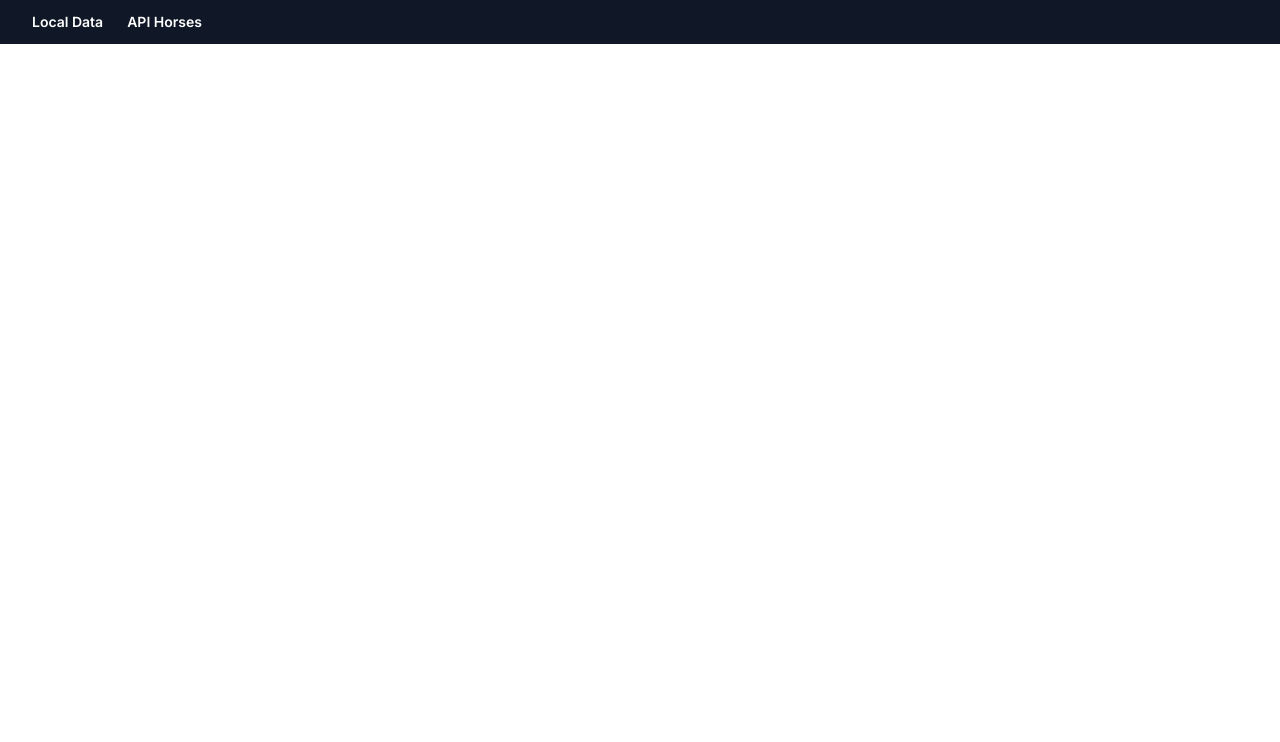
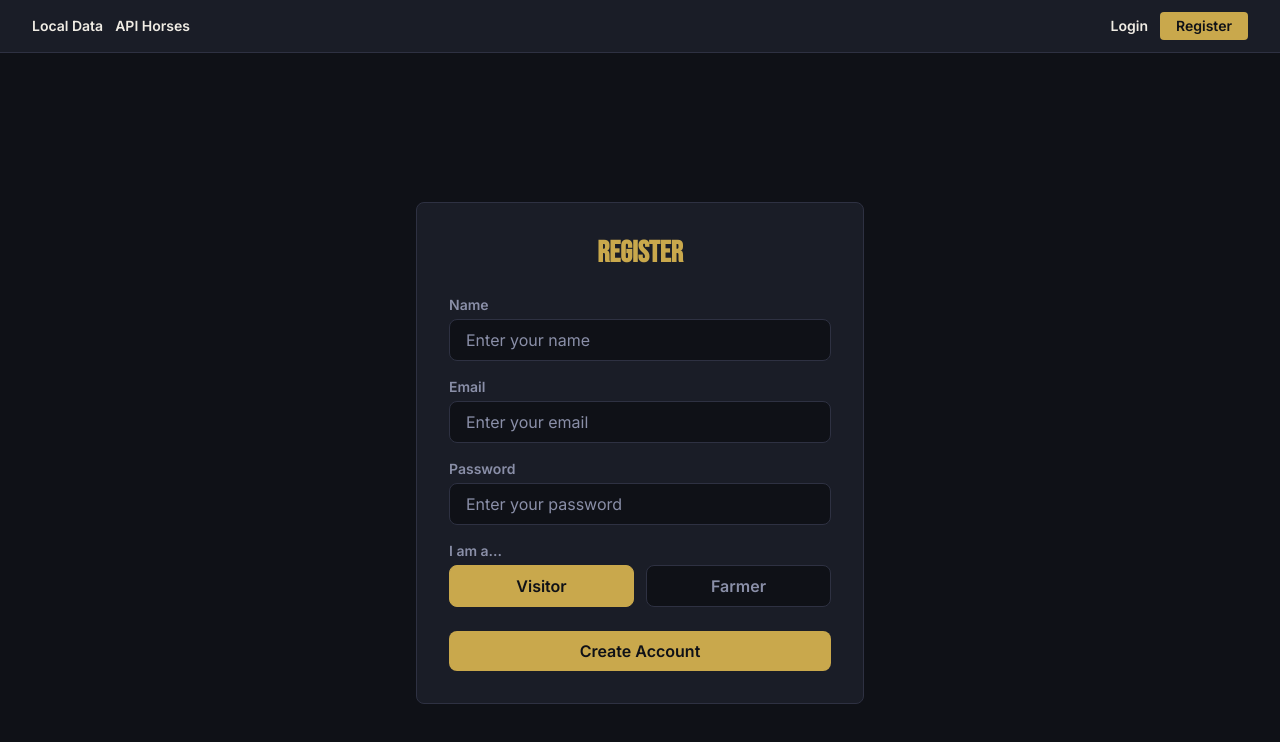
Before and after one commit to Re-Brain/react-refresh-I, a React (Vite) app: page /register in a window 1280 px wide. Shown: the top 742 px of the page. Built offline with nearby package versions, Linux system fonts and the light colour scheme.

Commit message:
Add login and register page

```diff
--- a/src/App.tsx
+++ b/src/App.tsx
@@ -1,17 +1,27 @@
 import { Routes, Route, Link } from 'react-router-dom'
 import HomePage from './pages/HomePage.tsx'
 import ApiHorsesPage from './pages/ApiHorsesPage.tsx'
+import LoginPage from './pages/LoginPage.tsx'
+import RegisterPage from './pages/RegisterPage.tsx'
 
 function App() {
   return (
     <>
-      <nav className="bg-gray-900 text-white flex gap-6 px-8 py-3 text-sm font-bold">
-        <Link to="/" className="hover:text-amber-400 transition">Local Data</Link>
-        <Link to="/api/horses" className="hover:text-amber-400 transition">API Horses</Link>
+      <nav className="bg-brand-surface text-brand-text flex items-center justify-between gap-6 px-8 py-3 text-sm font-bold border-b border-brand-border">
+        <div className="flex items-center gap-3">
+          <Link to="/" className="hover:text-brand-gold transition">Local Data</Link>
+          <Link to="/api/horses" className="hover:text-brand-gold transition">API Horses</Link>
+        </div>
+        <div className="flex items-center gap-3">
+          <Link to="/login" className="hover:text-brand-gold transition">Login</Link>
+          <Link to="/register" className="bg-brand-gold text-brand-bg px-4 py-1 rounded hover:bg-brand-gold-light transition">Register</Link>
+        </div>
       </nav>
       <Routes>
         <Route path="/" element={<HomePage />} />
         <Route path="/api/horses" element={<ApiHorsesPage />} />
+        <Route path="/login" element={<LoginPage />} />
+        <Route path="/register" element={<RegisterPage />} />
       </Routes>
     </>
   )
--- a/src/components/Card.tsx
+++ b/src/components/Card.tsx
@@ -21,25 +21,25 @@ function Card({ name, title, img, age, record, trainer, like, onLike, fav, onBoo
   const [expand, setExpand] = useState(false)
 
   return (
-    <div className="border-2 border-gray p-4 rounded-lg bg-green-900">
+    <div className="border border-brand-border p-4 rounded-lg bg-brand-surface text-brand-text">
       <img src={img} alt={name} className="w-full h-48 object-cover mb-4 rounded" />
 
       <div className="text-center">
-        <h2 className="text-3xl font-bold">{name}</h2>
-        <h3 className="text-xl font-semibold">{title}</h3>
+        <h2 className="text-3xl font-bold text-brand-text">{name}</h2>
+        <h3 className="text-xl font-semibold text-brand-muted">{title}</h3>
 
         <button
           onClick={() => setExpand(!expand)}
-          className="my-2 text-sm text-gray-400 hover:text-gray-200 border rounded-2xl px-3 py-1"
+          className="my-2 text-sm text-brand-muted hover:text-brand-gold border border-brand-border rounded-2xl px-3 py-1 transition"
         >
           {expand ? "Hide Details" : "Show Details"}
         </button>
 
         { expand && (
-          <div className="text-center m-4">
-            <p><span className="font-bold">Age:</span> {age}</p>
-            <p><span className="font-bold">Record:</span> {record}</p>
-            <p><span className="font-bold">Trainer:</span> {trainer}</p>
+          <div className="text-center m-4 text-brand-text">
+            <p><span className="font-bold text-brand-gold">Age:</span> {age}</p>
+            <p><span className="font-bold text-brand-gold">Record:</span> {record}</p>
+            <p><span className="font-bold text-brand-gold">Trainer:</span> {trainer}</p>
           </div>
          )
 
@@ -50,7 +50,7 @@ function Card({ name, title, img, age, record, trainer, like, onLike, fav, onBoo
             onClick={() => onLike(1)}
             disabled={like >= 10}
             className=
-              {`${like >= 10 ? "text-gray-400" : "text-white"}
+              {`${like >= 10 ? "text-brand-muted" : "text-brand-gold"}
               flex items-center gap-2 text-lg font-bold`}
             >
             <FaHeart size={20}/>
@@ -59,16 +59,16 @@ function Card({ name, title, img, age, record, trainer, like, onLike, fav, onBoo
             onClick={() => onLike(-1)}
             disabled={like <= 0}
             className=
-              {`${like <= 0 ? "text-gray-400" : "text-white"}
+              {`${like <= 0 ? "text-brand-muted" : "text-brand-gold"}
               flex items-center gap-2 text-lg font-bold`}
             >
             <FaHeartCrack size={20}/>
           </button>
-          <span className="text-lg font-bold">{like}</span>
+          <span className="text-lg font-bold text-brand-text">{like}</span>
           <button
             onClick={onBookmark}
             >
-            {fav ? <FaBookmark className="text-white" size={20} /> : <FaRegBookmark className="text-gray-400" size={20} />}
+            {fav ? <FaBookmark className="text-brand-gold" size={20} /> : <FaRegBookmark className="text-brand-muted" size={20} />}
           </button>
         </div>
 
--- a/src/css/index.css
+++ b/src/css/index.css
@@ -4,10 +4,21 @@
   --font-title: 'Bebas Neue', sans-serif;
   --font-subtitle: 'Inter', sans-serif;
   --font-caption: 'Inter', sans-serif;
+
+  /* Premium Elegant Theme */
+  --color-brand-bg: #0f1117;
+  --color-brand-surface: #1a1d27;
+  --color-brand-border: #2e3142;
+  --color-brand-gold: #c9a84c;
+  --color-brand-gold-light: #e2c97e;
+  --color-brand-text: #f0ece4;
+  --color-brand-muted: #8a8fa8;
 }
 
 body {
   font-family: var(--font-subtitle);
+  background-color: var(--color-brand-bg);
+  color: var(--color-brand-text);
 }
 
 h1 {
--- a/src/pages/ApiHorsesPage.tsx
+++ b/src/pages/ApiHorsesPage.tsx
@@ -26,24 +26,24 @@ function ApiHorsesPage() {
   const totalLikes = Object.values(likes).reduce((sum, n) => sum + n, 0)
 
   return (
-    <div className="min-h-screen bg-black text-white">
+    <div className="min-h-screen bg-brand-bg text-brand-text">
       <div className="max-w-6xl mx-auto p-4">
 
-        <header className="text-center border-2 border-gray-100 p-6 rounded-lg bg-amber-500">
-          <h1 className="font-heading text-3xl font-bold">List of Japan Race Horses — API</h1>
+        <header className="text-center border border-brand-gold p-6 rounded-lg bg-brand-surface">
+          <h1 className="text-3xl font-bold text-brand-gold">List of Japan Race Horses — API</h1>
         </header>
 
         <div className="text-center my-4">
-          <h2 className="text-3xl font-bold">Total Likes: {totalLikes}</h2>
+          <h2 className="text-3xl font-bold text-brand-gold">Total Likes: {totalLikes}</h2>
         </div>
 
-        {loading && <p className="text-center text-gray-400 mt-10">Loading horses...</p>}
+        {loading && <p className="text-center text-brand-muted mt-10">Loading horses...</p>}
         {error && <p className="text-center text-red-400 mt-10">{error}</p>}
 
         {!loading && !error && (
           <div className="mt-6 grid grid-cols-1 md:grid-cols-2 lg:grid-cols-3 gap-6 items-start">
             {horses.length === 0 ? (
-              <p className="text-center col-span-full text-gray-400">No horses found.</p>
+              <p className="text-center col-span-full text-brand-muted">No horses found.</p>
             ) : (
               horses.map(horse => (
                 <Card
--- /dev/null
+++ b/src/pages/LoginPage.tsx
@@ -0,0 +1,35 @@
+function LoginPage() {
+  return (
+    <div className="min-h-screen bg-brand-bg text-brand-text flex items-center justify-center">
+      <div className="bg-brand-surface border border-brand-border rounded-lg p-8 w-full max-w-md">
+        <h1 className="text-3xl font-bold text-brand-gold mb-6 text-center">Login</h1>
+        <form className="flex flex-col gap-4">
+          <div className="flex flex-col gap-1">
+            <label className="text-sm font-bold text-brand-muted">Email</label>
+            <input
+              type="email"
+              placeholder="Enter your email"
+              className="bg-brand-bg border border-brand-border rounded-lg px-4 py-2 text-brand-text placeholder:text-brand-muted focus:outline-none focus:border-brand-gold transition"
+            />
+          </div>
+          <div className="flex flex-col gap-1">
+            <label className="text-sm font-bold text-brand-muted">Password</label>
+            <input
+              type="password"
+              placeholder="Enter your password"
+              className="bg-brand-bg border border-brand-border rounded-lg px-4 py-2 text-brand-text placeholder:text-brand-muted focus:outline-none focus:border-brand-gold transition"
+            />
+          </div>
+          <button
+            type="submit"
+            className="bg-brand-gold text-brand-bg font-bold py-2 rounded-lg hover:bg-brand-gold-light transition mt-2"
+          >
+            Login
+          </button>
+        </form>
+      </div>
+    </div>
+  )
+}
+
+export default LoginPage
--- /dev/null
+++ b/src/pages/RegisterPage.tsx
@@ -0,0 +1,74 @@
+import { useState } from 'react'
+
+function RegisterPage() {
+  const [role, setRole] = useState<'visitor' | 'farmer'>('visitor')
+
+  return (
+    <div className="min-h-screen bg-brand-bg text-brand-text flex items-center justify-center">
+      <div className="bg-brand-surface border border-brand-border rounded-lg p-8 w-full max-w-md">
+        <h1 className="text-3xl font-bold text-brand-gold mb-6 text-center">Register</h1>
+        <form className="flex flex-col gap-4">
+          <div className="flex flex-col gap-1">
+            <label className="text-sm font-bold text-brand-muted">Name</label>
+            <input
+              type="text"
+              placeholder="Enter your name"
+              className="bg-brand-bg border border-brand-border rounded-lg px-4 py-2 text-brand-text placeholder:text-brand-muted focus:outline-none focus:border-brand-gold transition"
+            />
+          </div>
+          <div className="flex flex-col gap-1">
+            <label className="text-sm font-bold text-brand-muted">Email</label>
+            <input
+              type="email"
+              placeholder="Enter your email"
+              className="bg-brand-bg border border-brand-border rounded-lg px-4 py-2 text-brand-text placeholder:text-brand-muted focus:outline-none focus:border-brand-gold transition"
+            />
+          </div>
+          <div className="flex flex-col gap-1">
+            <label className="text-sm font-bold text-brand-muted">Password</label>
+            <input
+              type="password"
+              placeholder="Enter your password"
+              className="bg-brand-bg border border-brand-border rounded-lg px-4 py-2 text-brand-text placeholder:text-brand-muted focus:outline-none focus:border-brand-gold transition"
+            />
+          </div>
+          <div className="flex flex-col gap-1">
+            <label className="text-sm font-bold text-brand-muted">I am a...</label>
+            <div className="flex gap-3">
+              <button
+                type="button"
+                onClick={() => setRole('visitor')}
+                className={`flex-1 py-2 rounded-lg font-bold border transition ${
+                  role === 'visitor'
+                    ? 'bg-brand-gold text-brand-bg border-brand-gold'
+                    : 'bg-brand-bg text-brand-muted border-brand-border hover:border-brand-gold hover:text-brand-gold'
+                }`}
+              >
+                Visitor
+              </button>
+              <button
+                type="button"
+                onClick={() => setRole('farmer')}
+                className={`flex-1 py-2 rounded-lg font-bold border transition ${
+                  role === 'farmer'
+                    ? 'bg-brand-gold text-brand-bg border-brand-gold'
+                    : 'bg-brand-bg text-brand-muted border-brand-border hover:border-brand-gold hover:text-brand-gold'
+                }`}
+              >
+                Farmer
+              </button>
+            </div>
+          </div>
+          <button
+            type="submit"
+            className="bg-brand-gold text-brand-bg font-bold py-2 rounded-lg hover:bg-brand-gold-light transition mt-2"
+          >
+            Create Account
+          </button>
+        </form>
+      </div>
+    </div>
+  )
+}
+
+export default RegisterPage
```
Also changed, not shown: src/pages/HomePage.tsx (+9 -9 lines), 1 other file (tests, documents, lock files or other folders).
